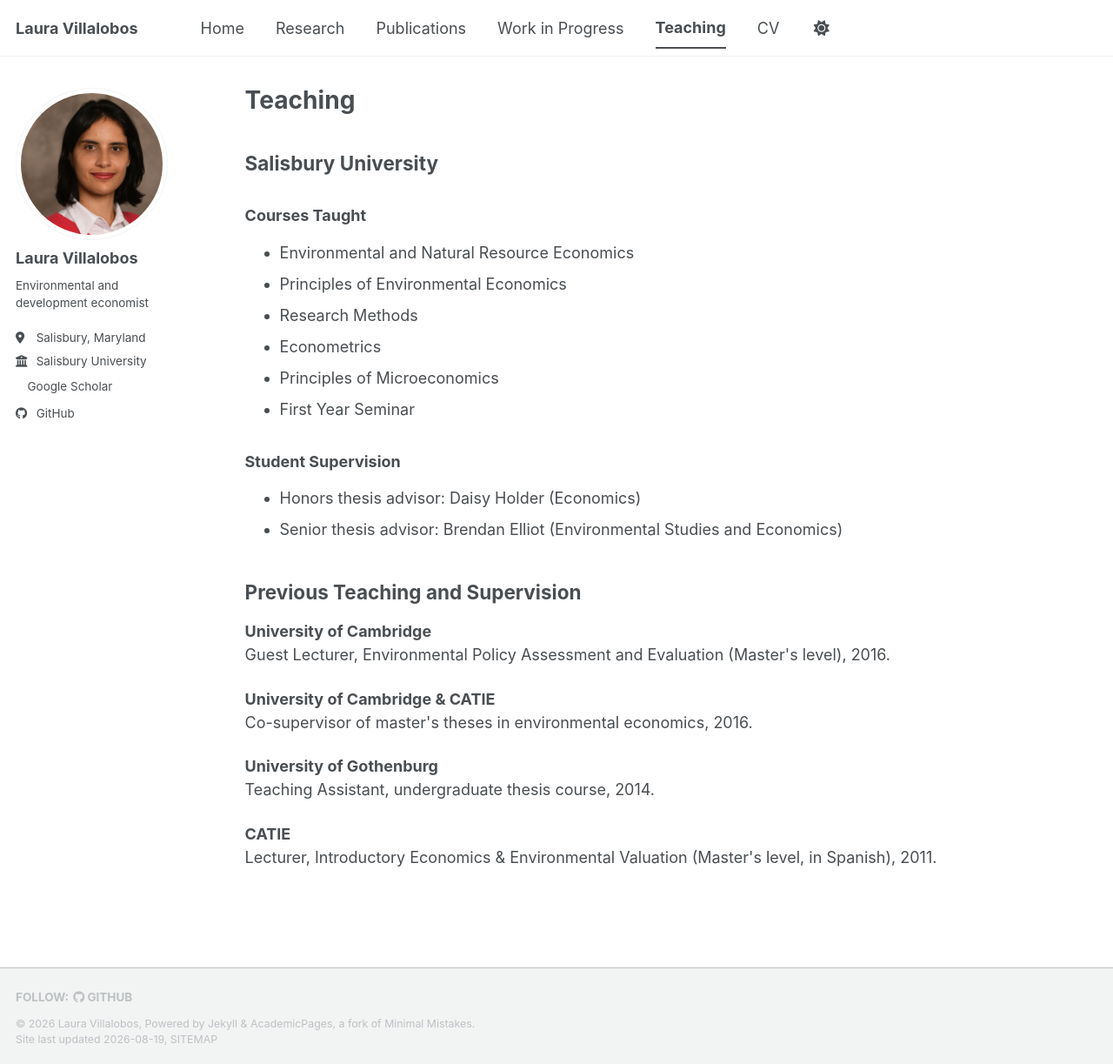
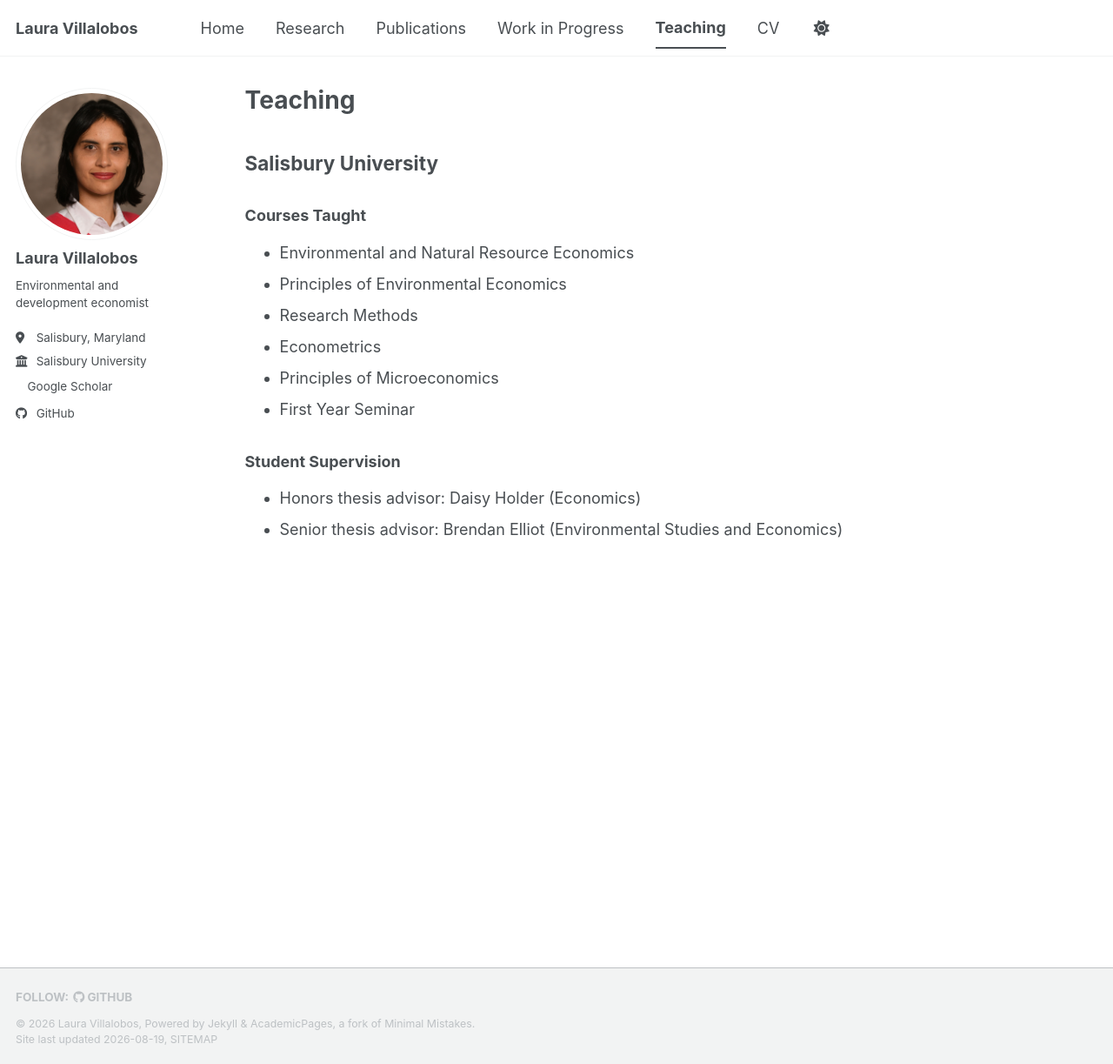
Before and after one commit to lavifi/lavifi.github.io, a Jekyll site: the page built from _pages/teaching.html, in a window 1280 px wide and 1223 px high. Shown: the whole window at 87% size. Built offline with Jekyll 4.4.1, drawn with Linux system fonts in a browser that asks for light colours; a style sheet for code colours, icons or effects is not loaded.

Commit message:
Remove previous teaching and supervision section

```diff
--- a/_pages/teaching.html
+++ b/_pages/teaching.html
@@ -22,17 +22,3 @@ author_profile: true
   <li>Honors thesis advisor: Daisy Holder (Economics)</li>
   <li>Senior thesis advisor: Brendan Elliot (Environmental Studies and Economics)</li>
 </ul>
-
-<h2>Previous Teaching and Supervision</h2>
-
-<p><strong>University of Cambridge</strong><br>
-Guest Lecturer, Environmental Policy Assessment and Evaluation (Master's level), 2016.</p>
-
-<p><strong>University of Cambridge &amp; CATIE</strong><br>
-Co-supervisor of master's theses in environmental economics, 2016.</p>
-
-<p><strong>University of Gothenburg</strong><br>
-Teaching Assistant, undergraduate thesis course, 2014.</p>
-
-<p><strong>CATIE</strong><br>
-Lecturer, Introductory Economics &amp; Environmental Valuation (Master's level, in Spanish), 2011.</p>
```
